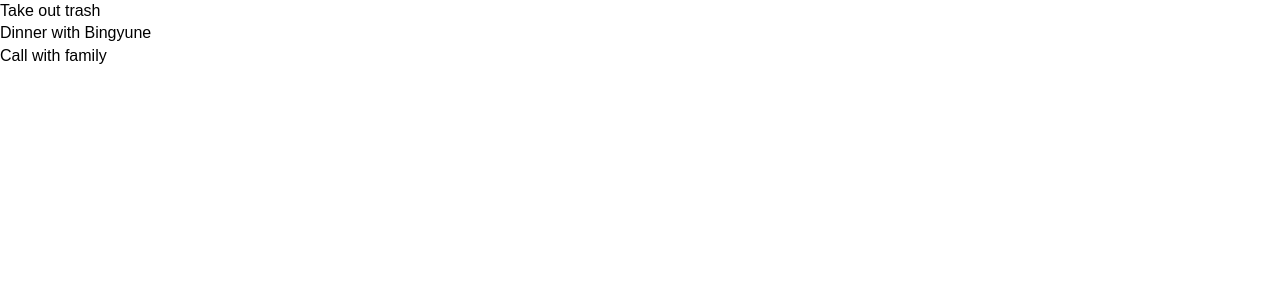
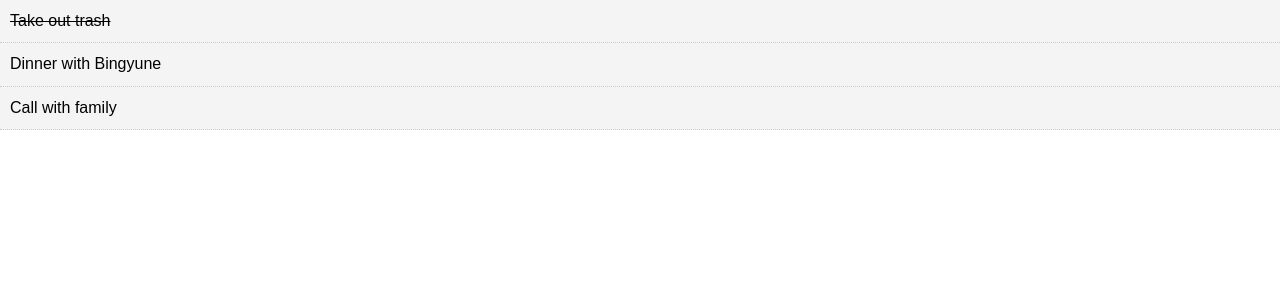
Before and after one commit to codecaviette/react-grocerylist, a React (Create React App) app: page / in a window 1280 px wide. Shown: the top 300 px of the page. Built offline with nearby package versions, Linux system fonts and the light colour scheme.

Commit message:
Dynamically Style TodoItem Component

```diff
--- a/src/App.js
+++ b/src/App.js
@@ -8,7 +8,7 @@ class App extends Component {
       {
         id: 1,
         title: 'Take out trash',
-        completed: false
+        completed: true
       },
       {
         id: 2,
--- a/src/components/TodoItem.js
+++ b/src/components/TodoItem.js
@@ -2,9 +2,20 @@ import React from 'react'
 import PropTypes from 'prop-types';
 
 class TodoItem extends React.Component {
+    // Style each item - Use ternary operator (could use if/else but its more convoluted)
+    getStyle = () => {
+        return {
+            textDecoration: this.props.todo2.completed ?
+            'line-through' : 'none',
+            background: '#f4f4f4',
+            borderBottom: '1px #ccc dotted',
+            padding: '10px'
+        }
+    }
+
     render() {
         return (
-            <div>
+            <div style={this.getStyle()}>
                 <p>{this.props.todo2.title}</p>
             </div>
         )
```
